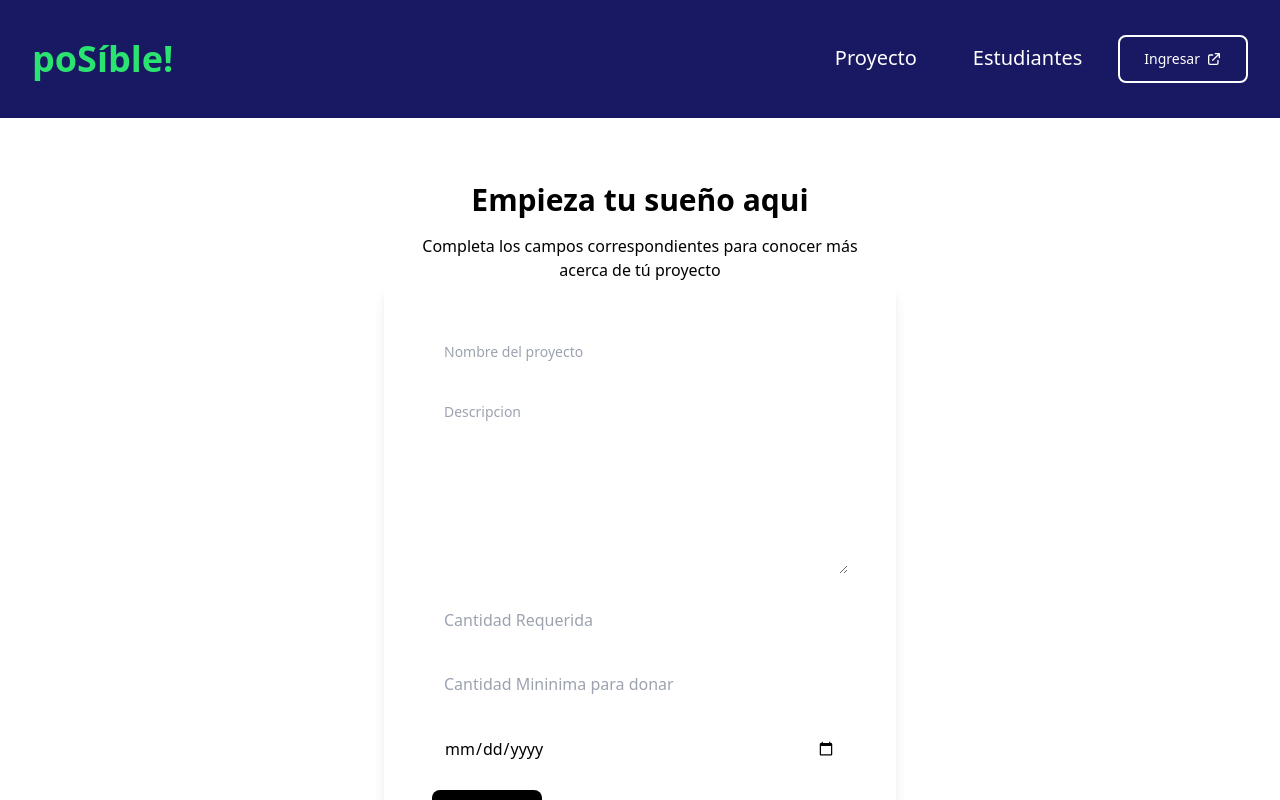
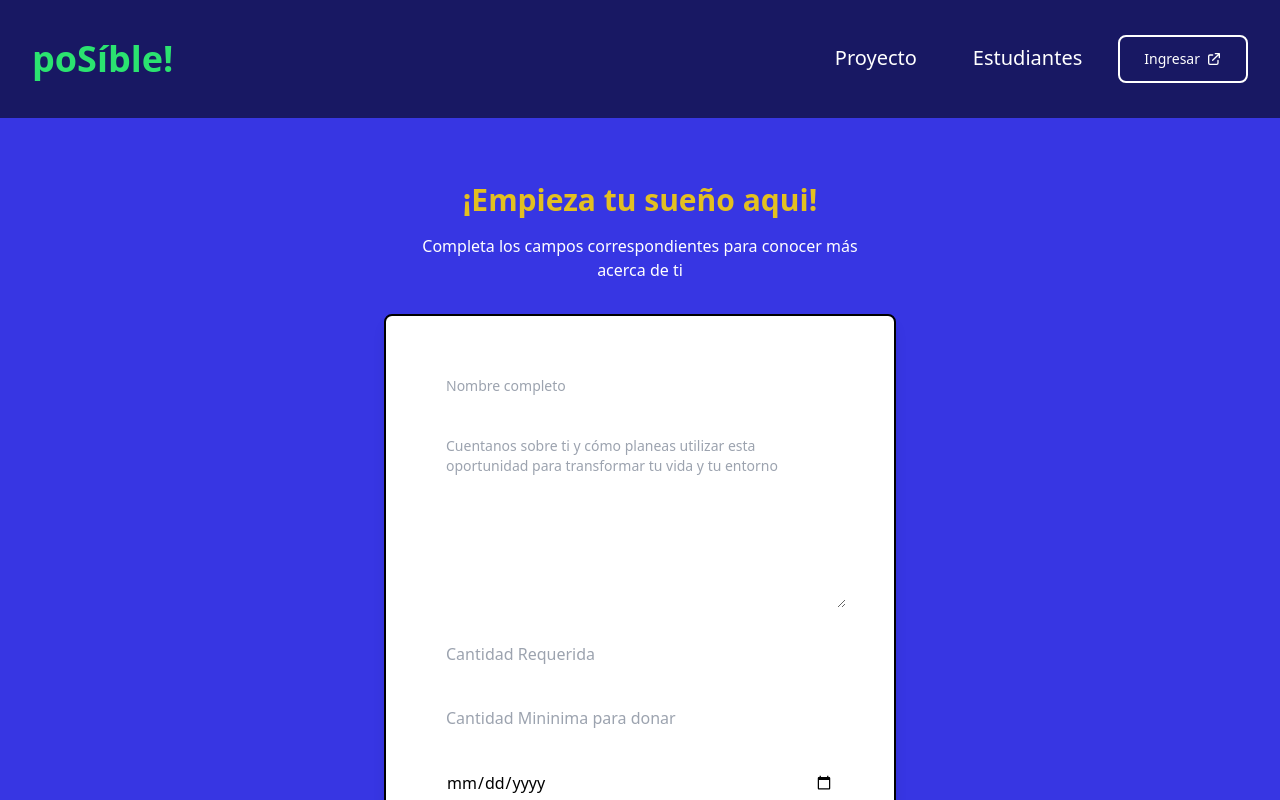
Before and after one commit to ricardoprato/poSIble, a React (Vite) app: page /form in a window 1280 px wide. Shown: the top 800 px of the page. Built offline with nearby package versions, Linux system fonts and the light colour scheme.

Commit message:
Estilos del form actualizados

```diff
--- a/src/components/FormComponent/index.jsx
+++ b/src/components/FormComponent/index.jsx
@@ -4,25 +4,25 @@ export const FormComponent = () => {
   return (
     <div class="px-4 py-16 mx-auto max-w-screen-xl sm:px-6 lg:px-8">
       <div class="max-w-lg mx-auto">
-        <h1 class="text-2xl font-bold text-center text-indigo-600 sm:text-3xl">Empieza tu sueño aqui</h1>
+        <h1 class="text-2xl font-bold text-center text-secondary sm:text-3xl">¡Empieza tu sueño aqui!</h1>
 
-        <p class="max-w-md mx-auto mt-4 text-center text-gray-500">
-          Completa los campos correspondientes para conocer más acerca de tú proyecto
+        <p class="max-w-md mx-auto mt-4 text-center text-white">
+          Completa los campos correspondientes para conocer más acerca de ti
         </p>
 
-        <div class="p-8 bg-white rounded-lg shadow-lg lg:p-12 lg:col-span-3">
+        <div class="p-8 mt-8 bg-white border-2 border-black rounded-lg shadow-lg lg:p-12 lg:col-span-3">
 
         <form action="" class="space-y-4">
           <div>
             <label class="sr-only" for="name">Name</label>
-            <input class="w-full p-3 text-sm border-gray-200 rounded-lg" placeholder="Nombre del proyecto" type="text" id="name" />
+            <input class="w-full p-3 text-sm border-gray-200 rounded-lg" placeholder="Nombre completo" type="text" id="name" />
           </div>
 
           <div>
             <label class="sr-only" for="message">Descripcion del proyecto</label>
             <textarea
               class="w-full p-3 text-sm border-gray-200 rounded-lg"
-              placeholder="Descripcion"
+              placeholder="Cuentanos sobre ti y cómo planeas utilizar esta oportunidad para transformar tu vida y tu entorno"
               rows="8"
               id="message"
             ></textarea>
--- a/src/pages/Form.jsx
+++ b/src/pages/Form.jsx
@@ -2,8 +2,8 @@ import { FormComponent } from "../components/FormComponent";
 
 export const Form = () => {
     return (
-        <>
+        <div className="bg-complementary">
             <FormComponent />
-        </>
+        </div>
     );
 }
```
